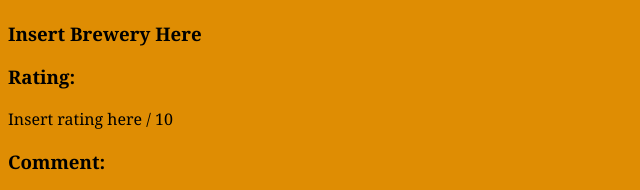
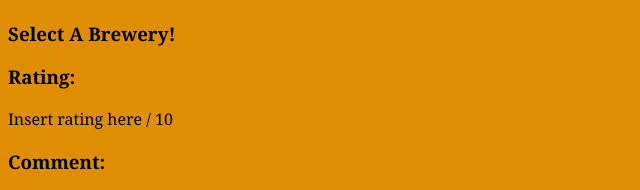
Before and after one commit to Worldcarver/phase-1-project, a plain HTML site: page index.html in a window 1280 px wide. Shown: the part 173-363 px from the top of the page, 0-640 px from the left. Drawn offline with Linux system fonts and the light colour scheme; no server answers.

Commit message:
Update index.html

```diff
--- a/index.html
+++ b/index.html
@@ -13,7 +13,7 @@
 
     <div id="brewery-lrg">
         <img class="lrg-image" src="https://i.pinimg.com/236x/b1/a2/66/b1a266c5b982c30da227246f669bb284.jpg" alt="Insert Picture Here" />
-        <h3 class="brewery-name">Insert Brewery Here</h3>
+        <h3 class="brewery-name">Select A Brewery!</h3>
     </div>
 
 
```
